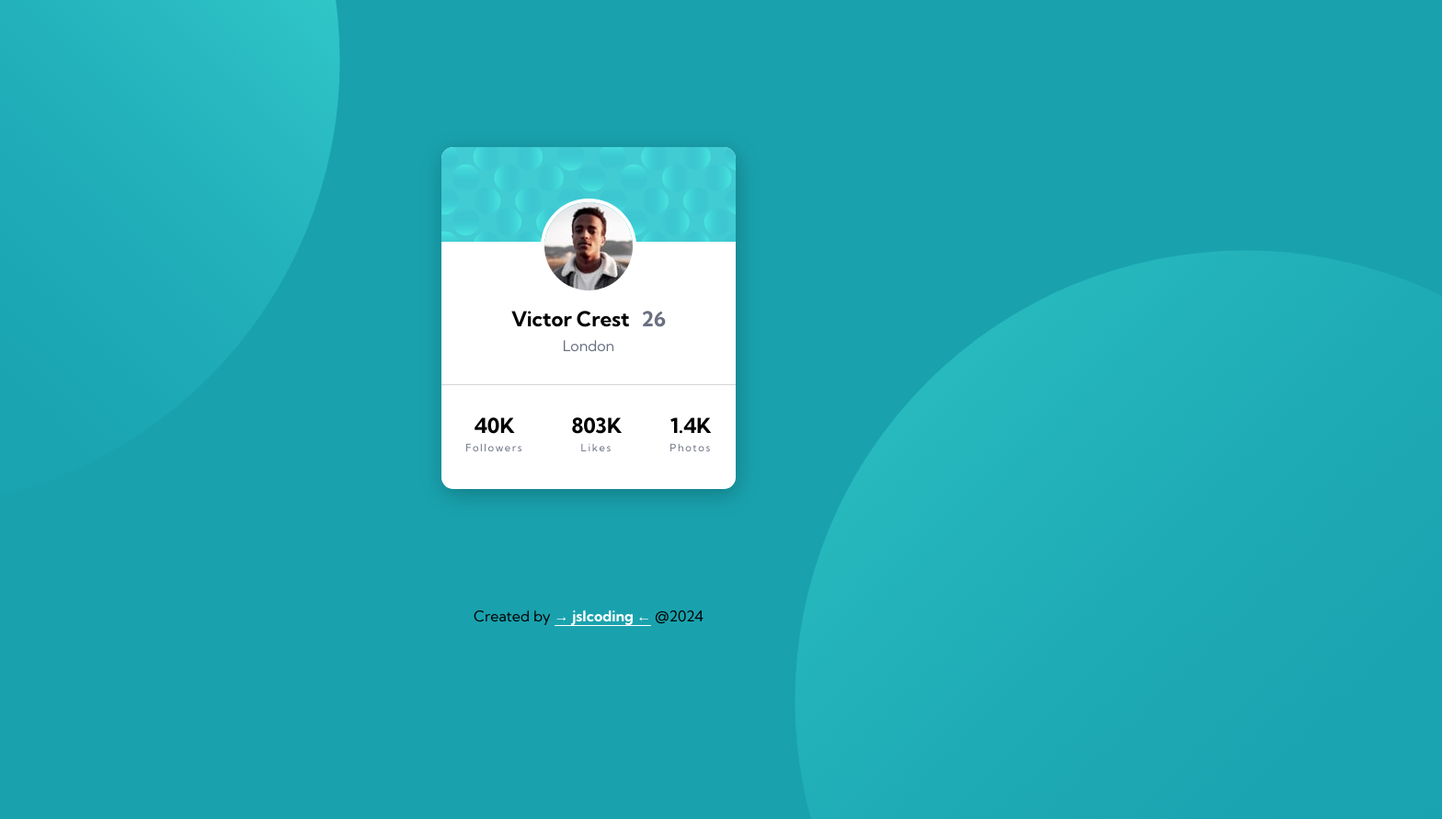
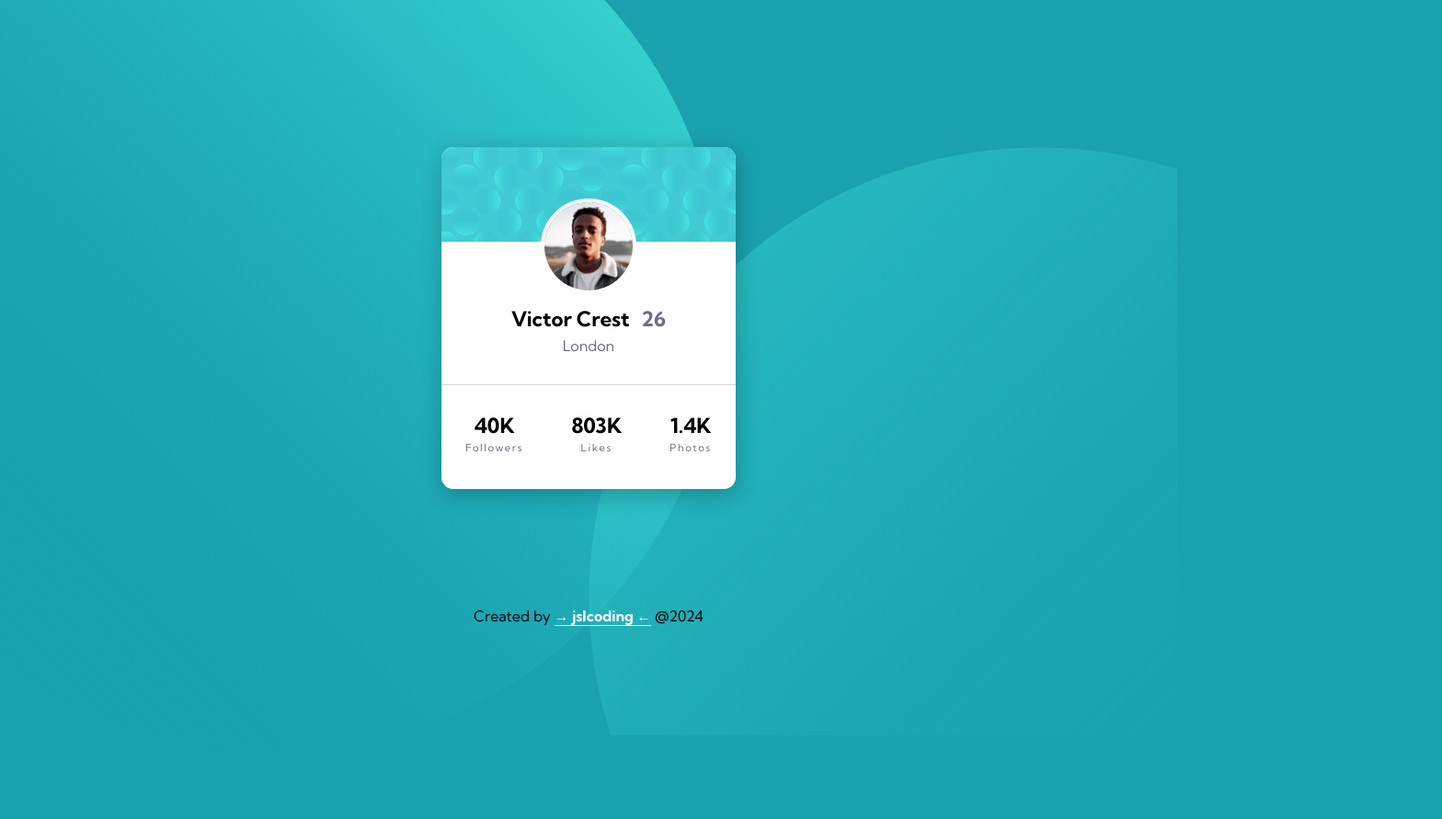
Before and after one commit to jslcoding/profile_card_component, a plain HTML site: page index.html in a window 1280 px wide. Shown: the whole page at 92% size, 1568 px wide, since content can reach past the window. After the commit the page ends 808 px from the top, so only its background shows below. Drawn offline with Linux system fonts and the light colour scheme.

Commit message:
Finalizing changes to css

```diff
--- a/css/styles.css
+++ b/css/styles.css
@@ -18,27 +18,41 @@ body{
 }
 body::before{
     content: "";
-    background-image: url("../images/bg-pattern-top.svg");
-    background-position: top left;
+    background: url("../images/bg-pattern-top.svg");
     background-repeat: no-repeat;
-    position: absolute;
-    height: 60rem;
+    position: fixed;
+    bottom:40%;
+    right: 40%;
     width: 62rem;
-    right: 56rem;
-    bottom: 12rem;
+    height: 62rem;
     z-index: -1;
+}
+@media only screen and (min-width:960px) {
+    body::before{
+        top:-20%;
+        left: -15%;
+        width: 62rem;
+        height: 62rem;
+    }
 }
 body::after{
     content: "";
-    background-image: url("../images/bg-pattern-bottom.svg");
-    background-position: left top;
+    background: url("../images/bg-pattern-bottom.svg");
     background-repeat: no-repeat;
-    position: absolute;
-    height: 38.7rem;
-    width: 44rem;
-    left: 54rem;
-    top: 12rem;
+    position: fixed;
+    right: 0;
+    bottom: 0;
+    width: 20rem;
+    height: 40rem;
     z-index: -1;
+}
+@media only screen and (min-width:960px) {
+    body::after{
+        right: 0;
+        bottom: 0;
+        width: 40rem;
+        height: 40rem;
+    }
 }
 h1{
     visibility: hidden;
@@ -53,7 +67,7 @@ h1{
     -moz-box-shadow: 2px 6px 24px 0px rgba(0,0,0,0.24);
     box-shadow: 2px 6px 24px 0px rgba(0,0,0,0.24);
 }
-@media only screen and (min-width:1080px) {
+@media only screen and (min-width:960px) {
     .container{
         max-width: 25%;
     }
```
Also changed, not shown: 1 other file.
